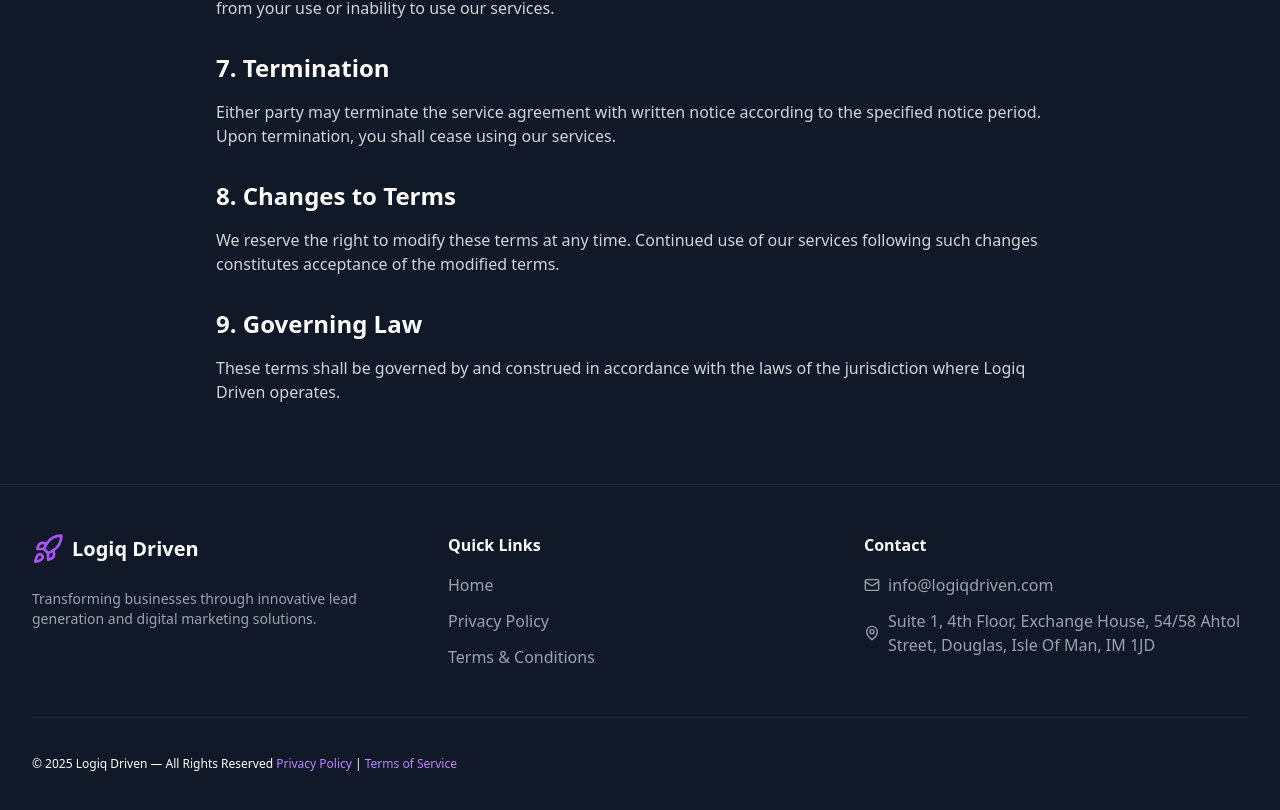
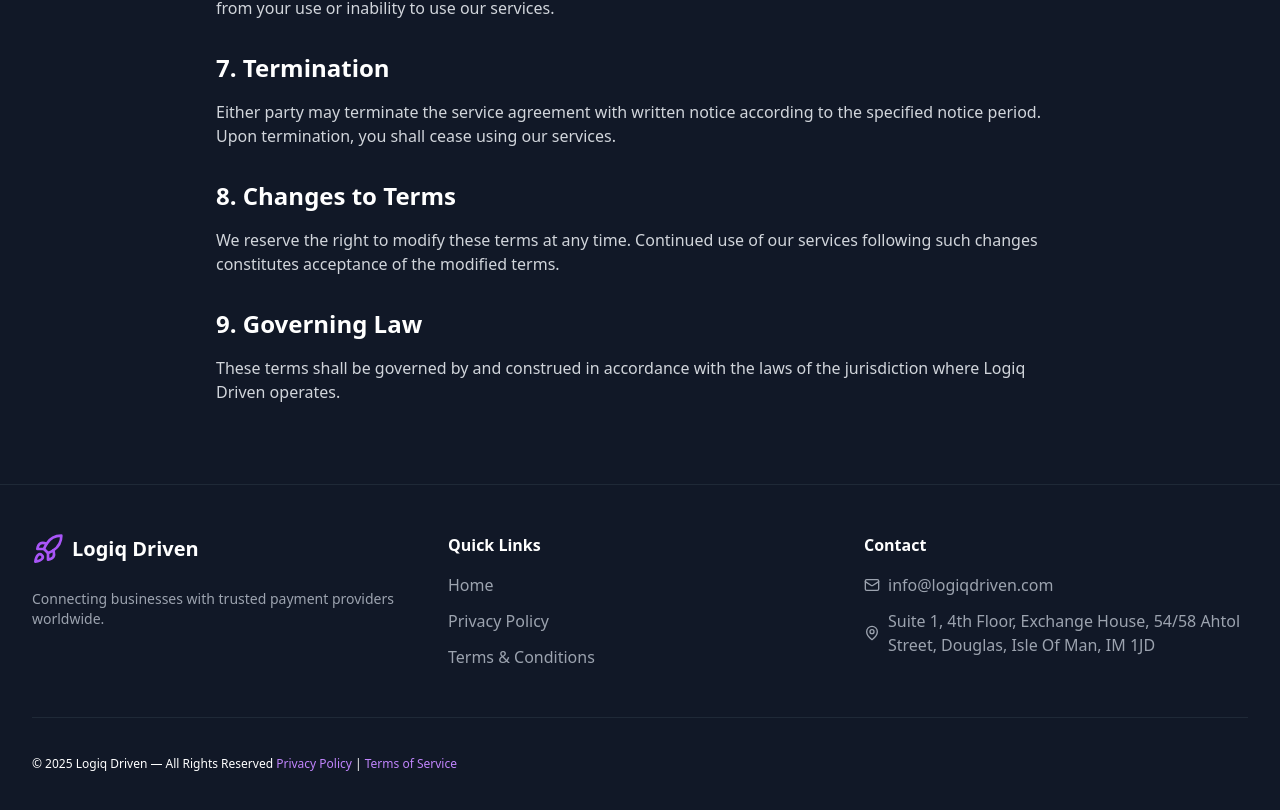
Before and after one commit to logiqdriven2025/logiqdriven2, a React (Vite) app: page /terms in a window 1280 px wide. Shown: the part 1428-2238 px from the top of the page. Built offline with nearby package versions, Linux system fonts and the light colour scheme.

Commit message:
Update Footer.tsx

```diff
--- a/src/components/Footer.tsx
+++ b/src/components/Footer.tsx
@@ -14,8 +14,7 @@ export default function Footer() {
               <span className="text-white font-bold text-xl">Logiq Driven</span>
             </HashLink>
             <p className="text-gray-400 text-sm">
-              Transforming businesses through innovative lead generation and
-              digital marketing solutions.
+              Connecting businesses with trusted payment providers worldwide.
             </p>
           </div>
 
```
